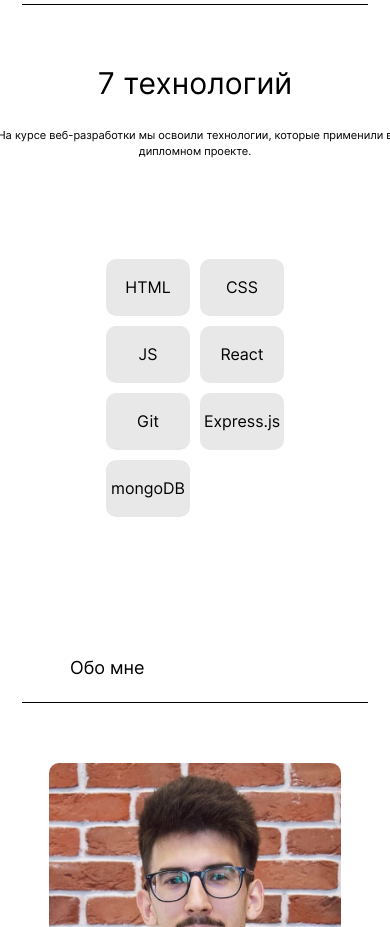
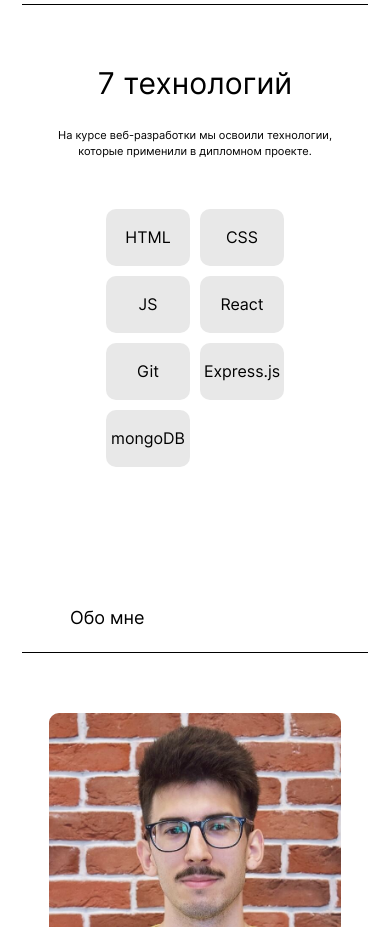
Before and after one commit to zilov/movies-explorer-frontend, a React (Create React App) app: page / in a window 390 px wide. Shown: the part 1820-2747 px from the top of the page. Built offline with nearby package versions, Linux system fonts and the light colour scheme.

Commit message:
fix: techs title width on 768

```diff
--- a/src/components/Main/Techs/Techs.css
+++ b/src/components/Main/Techs/Techs.css
@@ -69,6 +69,8 @@
   .techs__text {
     font-size: 11px;
     line-height: 16px;
+    width: 292px;
+    margin-bottom: 50px;
   }
 
   .techs__grid-table {
```
